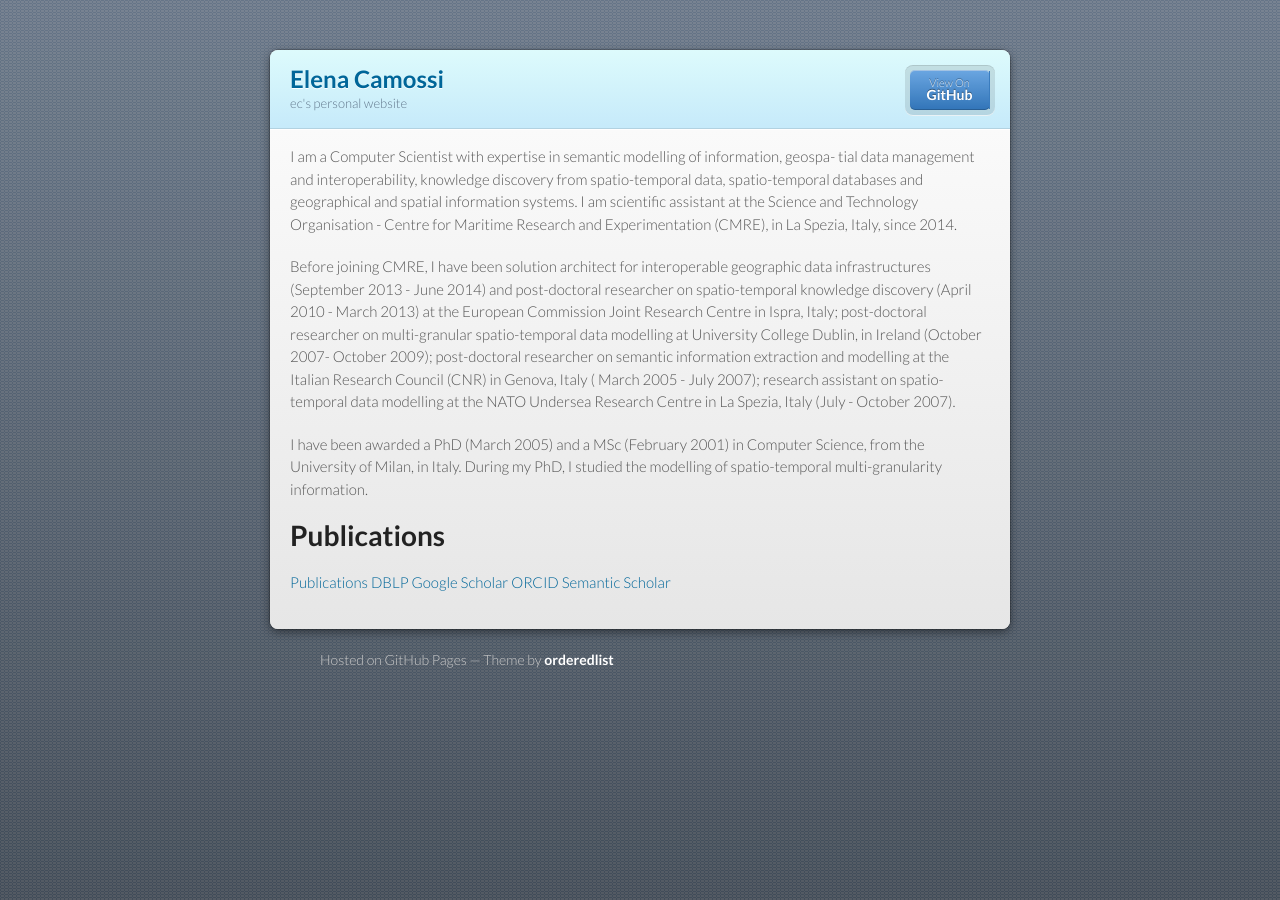
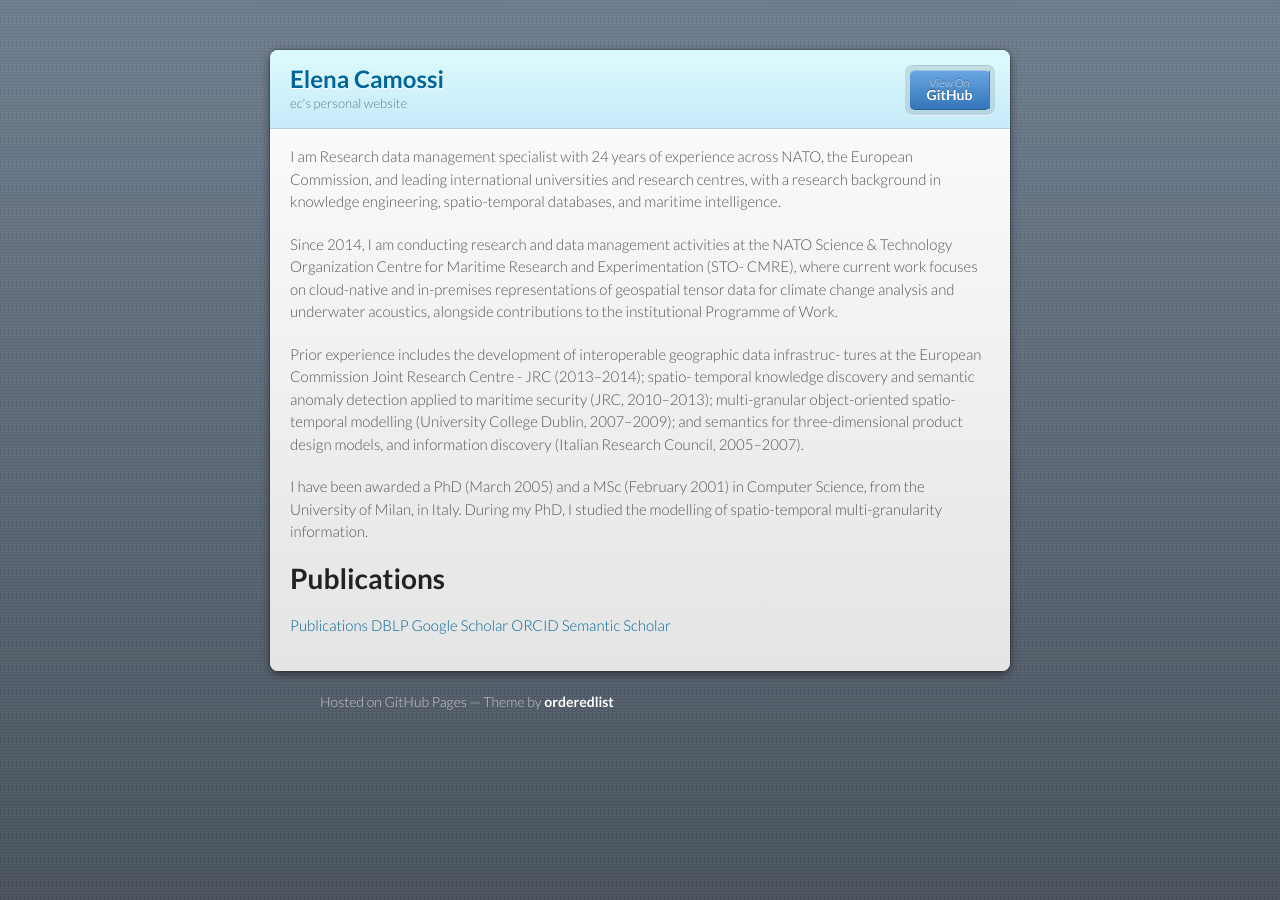
Before and after one commit to ecamossi/ecamossi.github.io, a Jekyll site: the page built from index.md, in a window 1280 px wide. Built offline with Jekyll 4.4.1, drawn with Linux system fonts in a browser that asks for light colours; our own code applies the rules of GitHub Pages for plain Markdown files.

Commit message:
Update index.md

```diff
--- a/index.md
+++ b/index.md
@@ -1,7 +1,8 @@
-I am a Computer Scientist with expertise in semantic modelling of information, geospa- tial data management and interoperability, knowledge discovery from spatio-temporal data, spatio-temporal databases and geographical and spatial information systems.
-I am scientific assistant at the Science and Technology Organisation - Centre for Maritime Research and Experimentation (CMRE), in La Spezia, Italy, since 2014.
+I am Research data management specialist with 24 years of experience across NATO, the European Commission, and leading international universities and research centres, with a research background in knowledge engineering, spatio-temporal databases, and maritime intelligence.
 
-Before joining CMRE, I have been solution architect for interoperable geographic data infrastructures (September 2013 - June 2014) and post-doctoral researcher on spatio-temporal knowledge discovery (April 2010 - March 2013) at the European Commission Joint Research Centre in Ispra, Italy;  post-doctoral researcher on multi-granular spatio-temporal data modelling at University College Dublin, in Ireland (October 2007- October 2009); post-doctoral researcher on semantic information extraction and modelling at the Italian Research Council (CNR) in Genova, Italy ( March 2005 - July 2007); research assistant on spatio-temporal data modelling at the NATO Undersea Research Centre in La Spezia, Italy (July - October 2007).
+Since 2014, I am conducting research and data management activities at the NATO Science & Technology Organization Centre for Maritime Research and Experimentation (STO- CMRE), where current work focuses on cloud-native and in-premises representations of geospatial tensor data for climate change analysis and underwater acoustics, alongside contributions to the institutional Programme of Work.
+
+Prior experience includes the development of interoperable geographic data infrastruc- tures at the European Commission Joint Research Centre - JRC (2013–2014); spatio- temporal knowledge discovery and semantic anomaly detection applied to maritime security (JRC, 2010–2013); multi-granular object-oriented spatio-temporal modelling (University College Dublin, 2007–2009); and semantics for three-dimensional product design models, and information discovery (Italian Research Council, 2005–2007).
 
 I have been awarded a PhD (March 2005) and a MSc (February 2001) in Computer Science, from the University of Milan, in Italy. During my PhD, I studied the modelling of spatio-temporal multi-granularity information.
 
```
